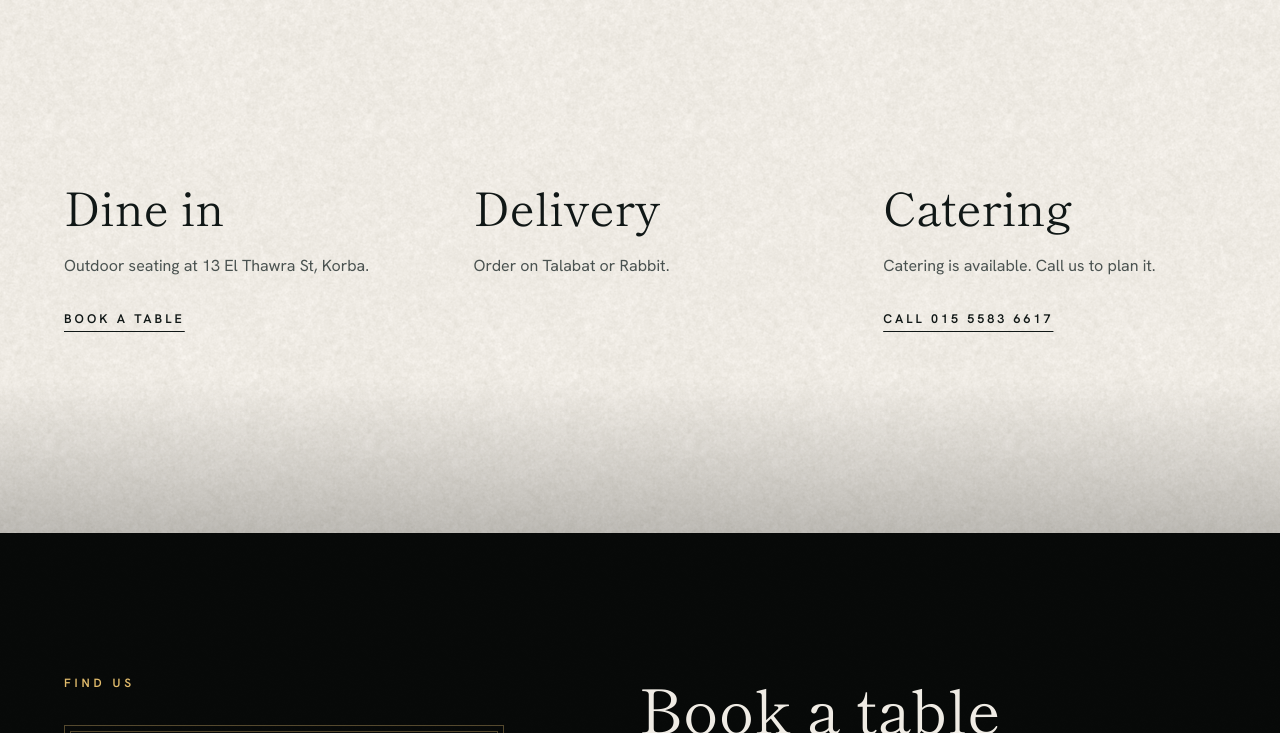
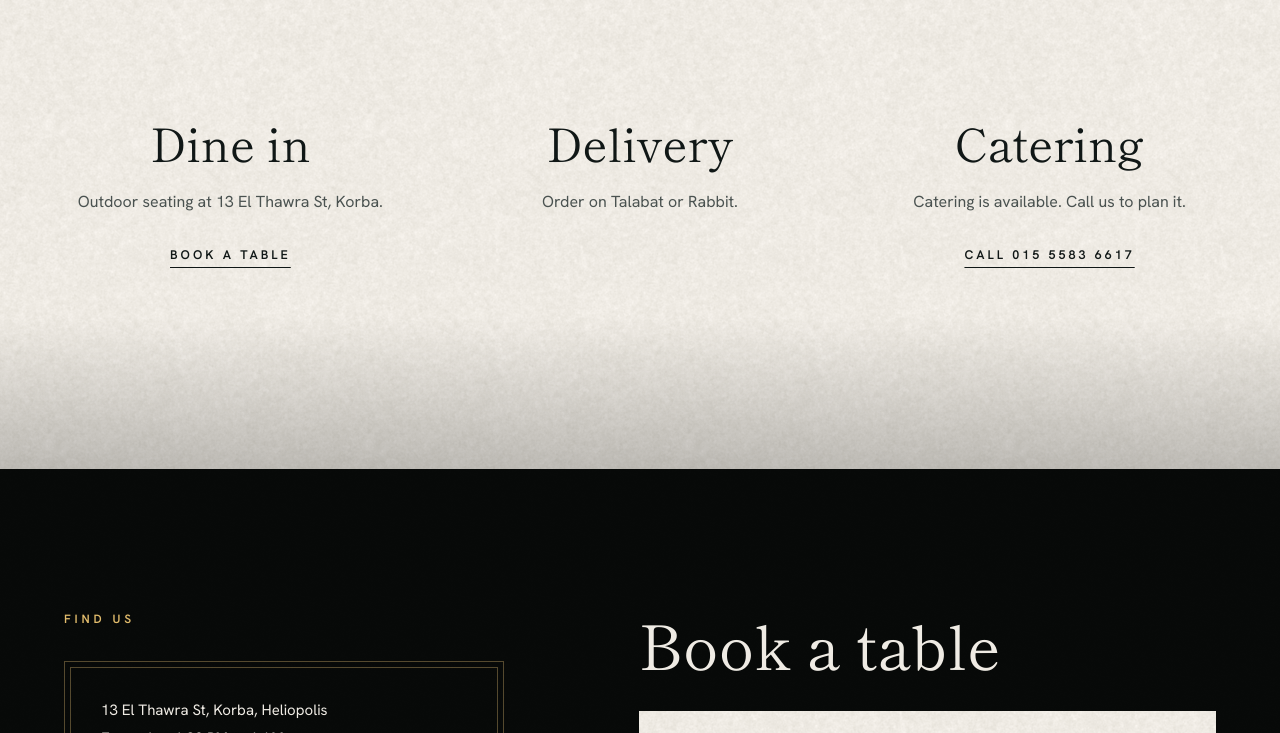
Before and after one commit to ahmedfakhr1/tokyo-preview, a plain HTML site: page index.html in a window 1280 px wide. Shown: the part 3361-4094 px from the top of the page. Drawn offline with Linux system fonts and the light colour scheme.

Commit message:
Centre the three ways
Co-Authored-By: Claude Opus 5.5 <noreply@anthropic.com>
Claude-Session: https://claude.ai/code/session_01G2xs7GPF9ZrXL1NDRJnrgJ

```diff
--- a/index.html
+++ b/index.html
@@ -19,9 +19,9 @@
 <link rel="preload" as="image" href="img/hero.webp" type="image/webp" fetchpriority="high">
 <style>html.fl body{opacity:0}body{transition:opacity .25s ease}</style>
 <script>(function(){var d=document.documentElement;d.classList.add("js","fl");var done=false;function go(){if(done)return;done=true;d.classList.remove("fl")}document.addEventListener("DOMContentLoaded",function(){if(!document.fonts||!document.fonts.load)return go();Promise.all([document.fonts.load('300 1em "Hanken Grotesk"'),document.fonts.load('600 1em "Hanken Grotesk"'),document.fonts.load('400 1em "Shippori Mincho"')]).then(go,go)});setTimeout(go,1200)})()</script>
-<link rel="stylesheet" href="fonts.css?v=13">
-<link rel="stylesheet" href="site.css?v=13">
-<script src="app.js?v=13" defer></script>
+<link rel="stylesheet" href="fonts.css?v=14">
+<link rel="stylesheet" href="site.css?v=14">
+<script src="app.js?v=14" defer></script>
 </head>
 <body data-open="810" data-close="60">
 <a class="skip" href="#main">Skip to content</a>
--- a/site.css
+++ b/site.css
@@ -419,3 +419,8 @@ html.js .hdr.is-away { transform: translateY(-102%); }
 @media (max-width: 700px) { .pv { grid-template-columns: 0 minmax(0, 1fr) 0; padding: 0 12px; } .pv__nav, .pv__nav--p, .pv__nav--n { position: absolute; bottom: 22px; grid-column: auto; } .pv__nav--p { left: calc(50% - 64px); } .pv__nav--n { left: calc(50% + 16px); } .pv__img { max-height: calc(100svh - 210px); } }
 @media (prefers-reduced-motion: reduce) { .pv, .pv__img, .plate__img img { transition: none; } }
 html.pv-open { overflow: hidden; }
+
+/* three ways: centred in their columns, a little closer to the menu */
+.way { text-align: center; display: flex; flex-direction: column; align-items: center; }
+.way p { margin-inline: auto; }
+.ways { margin-top: clamp(80px, 9vw, 140px); }
```
Also changed, not shown: menu.html (+3 -3 lines), reserve.html (+3 -3 lines).
